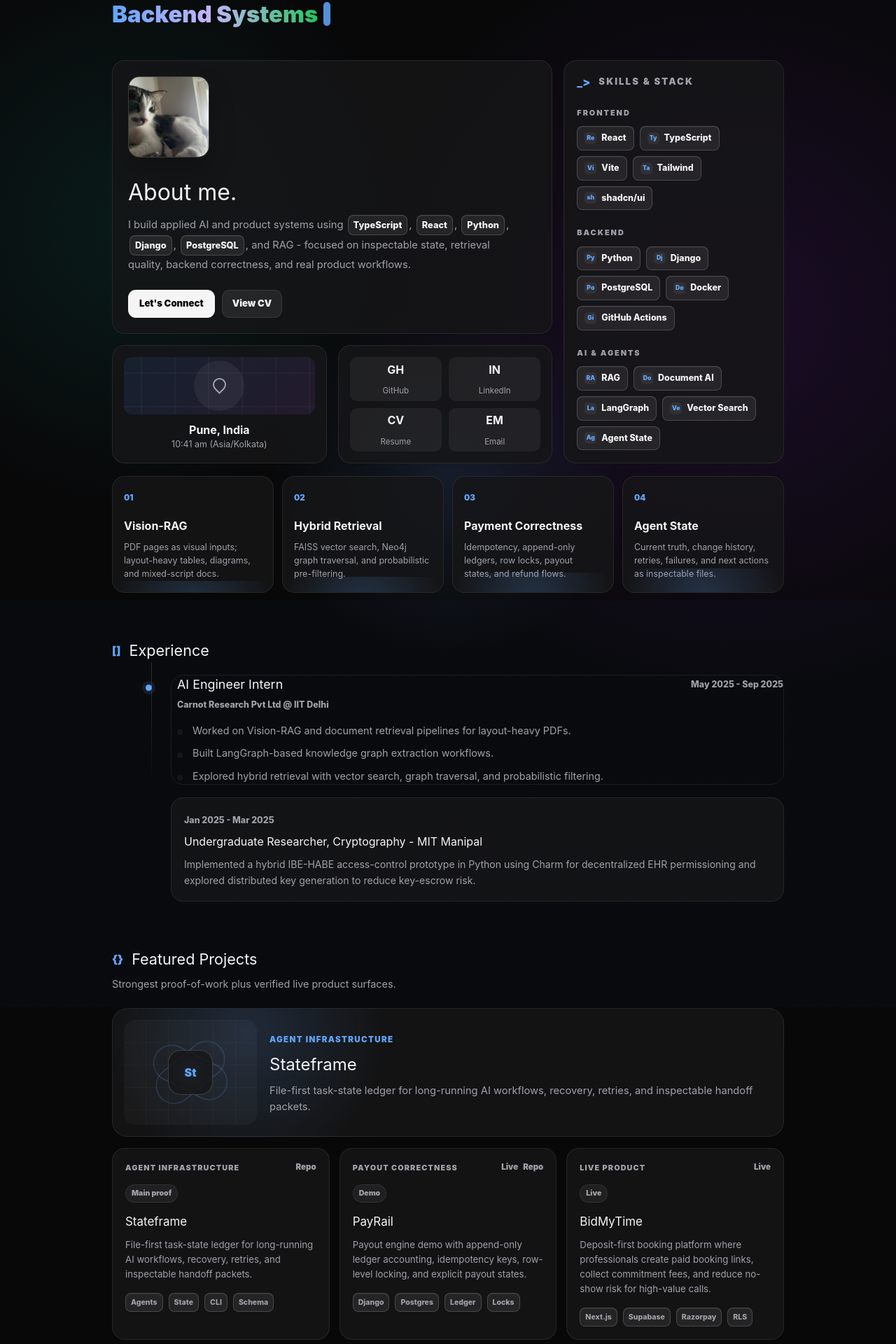
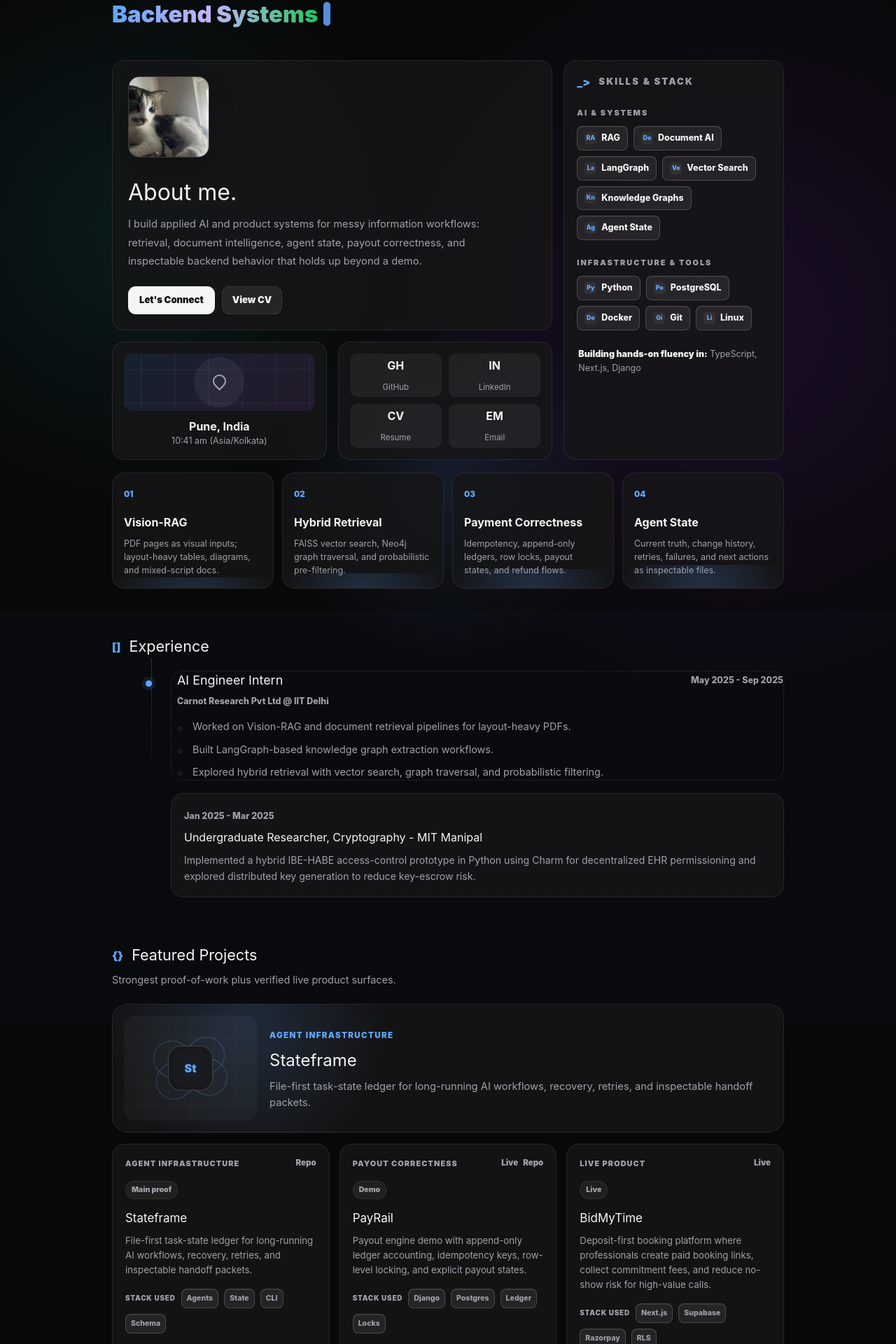
Before and after one commit to 42amps/portfolio, a React (Vite) app: page / in a window 1280 px wide. Shown: the part 125-2045 px from the top of the page at 70% size. Built offline with nearby package versions, Linux system fonts and the light colour scheme.

Commit message:
docs: reframe portfolio skills section honestly

```diff
--- a/src/main.tsx
+++ b/src/main.tsx
@@ -22,16 +22,12 @@ type Writing = {
 
 const stackGroups = [
   {
-    label: "Frontend",
-    items: ["React", "TypeScript", "Vite", "Tailwind", "shadcn/ui"],
+    label: "AI & Systems",
+    items: ["RAG", "Document AI", "LangGraph", "Vector Search", "Knowledge Graphs", "Agent State"],
   },
   {
-    label: "Backend",
-    items: ["Python", "Django", "PostgreSQL", "Docker", "GitHub Actions"],
-  },
-  {
-    label: "AI & Agents",
-    items: ["RAG", "Document AI", "LangGraph", "Vector Search", "Agent State"],
+    label: "Infrastructure & Tools",
+    items: ["Python", "PostgreSQL", "Docker", "Git", "Linux"],
   },
 ];
 
@@ -240,9 +236,9 @@ function App() {
               <img className="avatar" src="/github-avatar.png" alt="Aman R Khanchandani" />
               <h2>About me.</h2>
               <p>
-                I build applied AI and product systems using <span>TypeScript</span>, <span>React</span>,{" "}
-                <span>Python</span>, <span>Django</span>, <span>PostgreSQL</span>, and RAG - focused
-                on inspectable state, retrieval quality, backend correctness, and real product workflows.
+                I build applied AI and product systems for messy information workflows:
+                retrieval, document intelligence, agent state, payout correctness, and
+                inspectable backend behavior that holds up beyond a demo.
               </p>
               <div className="cta-row">
                 <a className="primary-button" href="mailto:khanchandani.aman2605@gmail.com">
@@ -291,6 +287,9 @@ function App() {
                 </div>
               </div>
             ))}
+            <p className="fluency-note">
+              <strong>Building hands-on fluency in:</strong> TypeScript, Next.js, Django
+            </p>
           </aside>
         </section>
 
@@ -369,6 +368,7 @@ function App() {
                 <h3>{project.name}</h3>
                 <p>{project.description}</p>
                 <div className="tag-row">
+                  <small>Stack used</small>
                   {project.tags.map((tag) => (
                     <span key={tag}>{tag}</span>
                   ))}
--- a/src/styles.css
+++ b/src/styles.css
@@ -318,7 +318,6 @@ h1 span {
   line-height: 1.82;
 }
 
-.about-panel p span,
 .skill-pill,
 .tag-row span {
   display: inline-flex;
@@ -328,13 +327,6 @@ h1 span {
   background: var(--pill);
   color: var(--text);
   box-shadow: inset 0 1px 0 rgba(255, 255, 255, 0.05);
-}
-
-.about-panel p span {
-  margin: 0 2px;
-  padding: 2px 7px;
-  font-size: 0.8rem;
-  font-weight: 850;
 }
 
 .primary-button {
@@ -456,6 +448,18 @@ footer nav {
   color: var(--blue);
   font-size: 0.54rem;
   font-weight: 950;
+}
+
+.fluency-note {
+  margin: 24px 2px 4px;
+  color: var(--muted);
+  font-size: 0.78rem;
+  line-height: 1.65;
+}
+
+.fluency-note strong {
+  color: var(--text);
+  font-weight: 900;
 }
 
 .location-card,
@@ -908,7 +912,16 @@ footer nav {
 .tag-row {
   position: relative;
   z-index: 1;
+  align-items: center;
   margin-top: 16px;
+}
+
+.tag-row small {
+  color: var(--muted);
+  font-size: 0.62rem;
+  font-weight: 900;
+  letter-spacing: 0.08em;
+  text-transform: uppercase;
 }
 
 .tag-row span {
```
